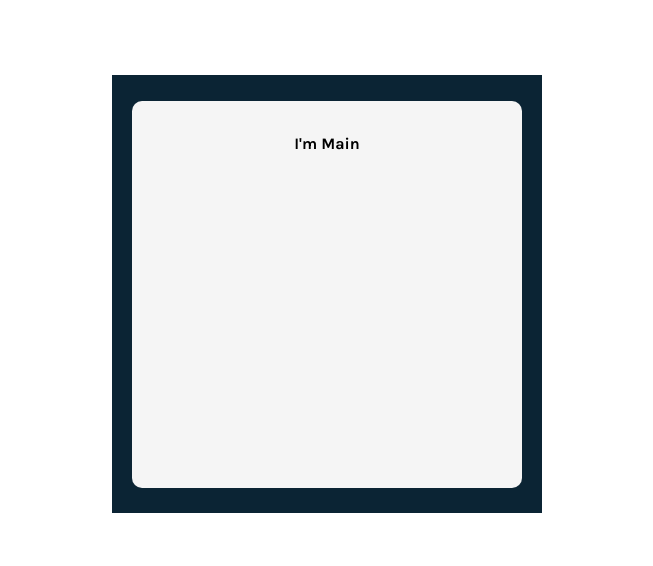
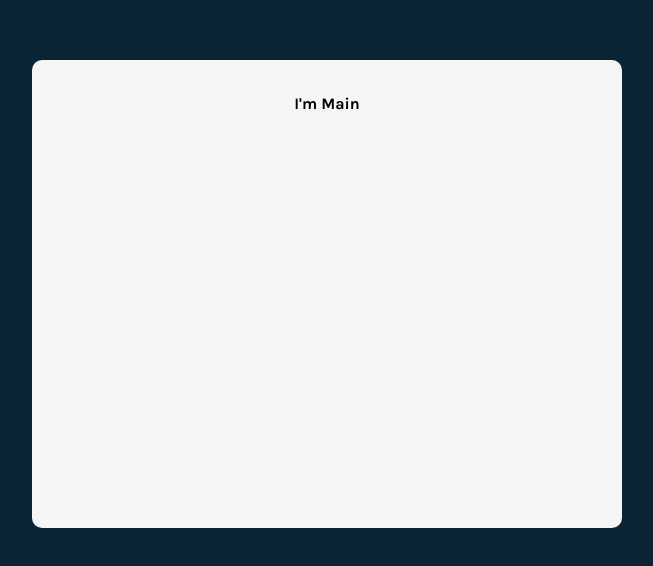
Before and after one commit to komalgill0310/tenzies_game, a React (Vite) app: page / in a window 1280 px wide. Shown: the part 106-672 px from the top of the page, without its empty margins (313-966 px from the left). Built offline with nearby package versions, Linux system fonts and the light colour scheme.

Commit message:
removed styling from the root element, remove padding from the body

```diff
--- a/src/App.css
+++ b/src/App.css
@@ -1,7 +1,7 @@
 main {
   display: flex;
-  width: 320px;
-  height: 320px;
+  width: 520px;
+  height: 400px;
   padding: 33.28px 34.56px 33.92px 34.56px;
   justify-content: center;
   flex-shrink: 0;
--- a/src/index.css
+++ b/src/index.css
@@ -8,21 +8,18 @@
   -webkit-font-smoothing: antialiased;
   -moz-osx-font-smoothing: grayscale;
   -webkit-text-size-adjust: 100%;
-  background-color: #fff;
+  /* background-color: #fff;
   display: flex;
   margin: auto;
-  min-height: 100vh;
+  min-height: 100vh; */
 }
 
 body {
   margin: 0;
   display: flex;
-  width: 360px;
-  height: 379px;
   background-color: #0b2434;
-  padding: 30px 35px 29px 35px;
   flex-direction: column;
   justify-content: center;
   align-items: center;
-  margin: auto;
+  height: 100vh;
 }
```
